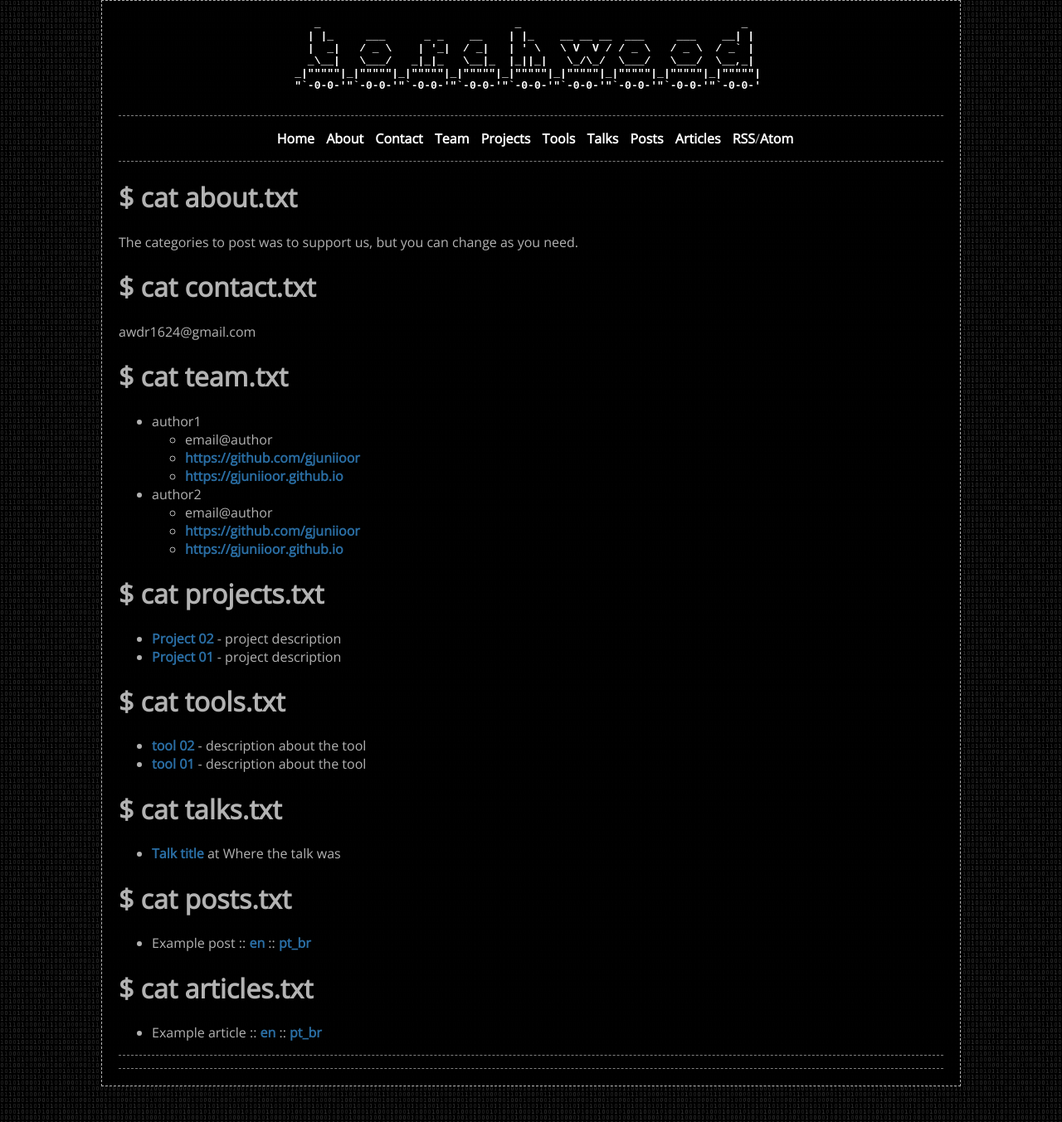
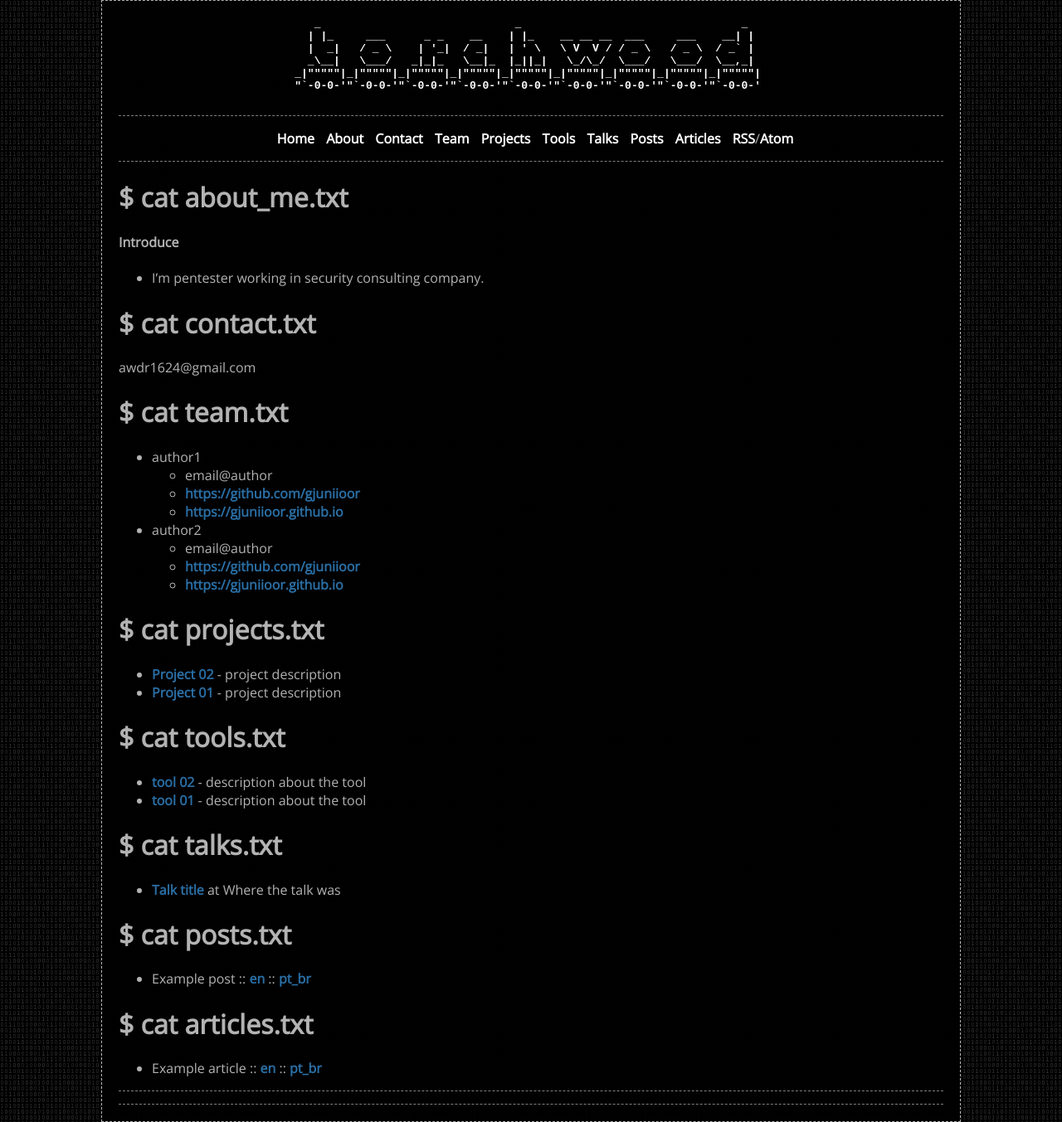
Before and after one commit to t0rchwo0d/t0rchwo0d.github.io, a Jekyll site: the page built from index.md, in a window 1280 px wide. Shown: the whole page at 83% size. Built offline with Jekyll 4.4.1, drawn with Linux system fonts in a browser that asks for light colours; our own code applies the rules of GitHub Pages for plain Markdown files.

Commit message:
modify header

```diff
--- a/index.md
+++ b/index.md
@@ -2,12 +2,12 @@
 layout: default
 ---
 
-# $ cat about.txt
+# $ cat about_me.txt
 {:id="about"}
 
+#### Introduce
+- I'm pentester working in security consulting company.
 
-
-The categories to post was to support us, but you can change as you need.
 
 # $ cat contact.txt
 {:id="contact"}
```
